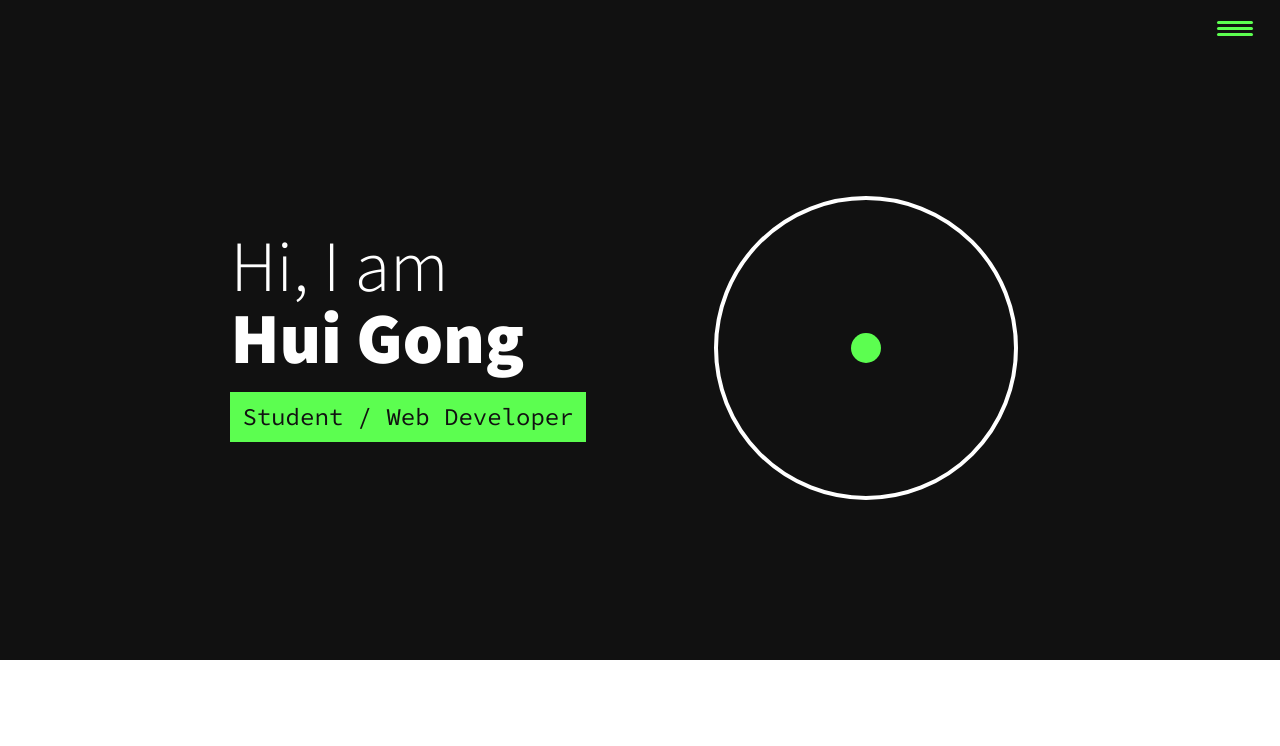
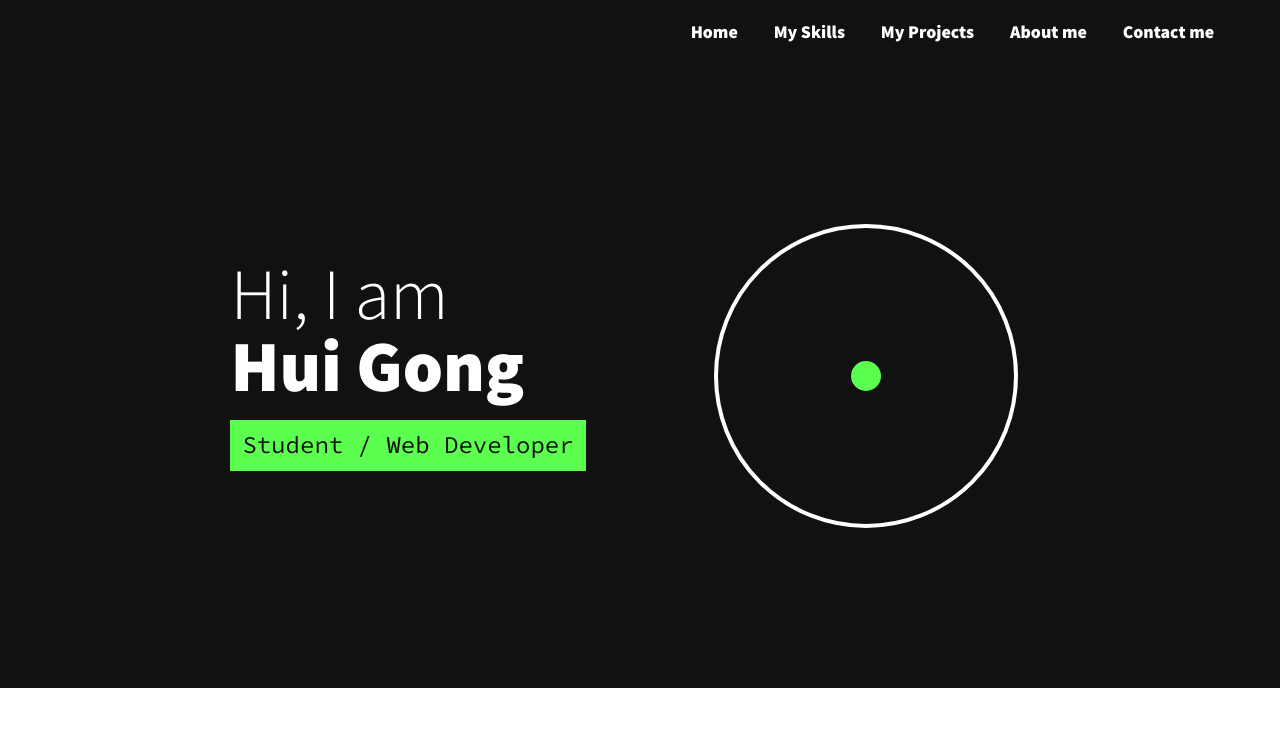
Before and after one commit to HuiGong-dev/node-app, a website: page index.html in a window 1280 px wide. Shown: the top 746 px of the page. Drawn offline with nearby package versions, Linux system fonts and the light colour scheme.

Commit message:
add sticky headbar for laptop screen

```diff
--- a/app.js
+++ b/app.js
@@ -5,6 +5,7 @@ const app = express();
 app.use(express.static("public"));
 
 app.get("/", function(req, res){
+    console.log(req.acceptsLanguages('en', 'de'));
     res.sendFile(__dirname + "/index.html");
 });
 
--- a/index.html
+++ b/index.html
@@ -20,12 +20,12 @@
     <link
         href="https://fonts.googleapis.com/css2?family=Source+Code+Pro:wght@400;900&family=Source+Sans+Pro:wght@300;900&display=swap"
         rel="stylesheet">
-    <link rel="shortcut icon" href="img/favicon.png" />
-    <link rel="stylesheet" href="css/styles.css">
+    <link rel="shortcut icon" href="/img/favicon.png" />
+    <link rel="stylesheet" href="/css/styles.css">
 </head>
 
 <body>
-    <header>
+    <header class="sticky head-bar">
         <div class="logo">
             <!-- <img src="" alt="logo"> -->
             <a href="#" class="logo"></a>
@@ -174,7 +174,7 @@
         </ul>
     </footer>
 
-    <script src="js/index.js"></script>
+    <script src="/js/index.js"></script>
 
 </body>
 
--- a/public/css/styles.css
+++ b/public/css/styles.css
@@ -27,6 +27,8 @@
 
   --bs: 0.25em 0.25 em 0.75em rgba(0, 0, 0, 0.25),
     0.125em 0.125em 0.25em rgba(0, 0, 0, 0.15);
+
+  --bs-light:0 0 3px rgba(0, 0, 0, 0.19);
 }
 
 @media (min-width: 800px) {
@@ -134,6 +136,8 @@ h3 {
 }
 
 /* header */
+
+
 .logo {
   font-family: var(--ff-primary);
   font-size: var(--fs-h3);
@@ -245,6 +249,54 @@ header {
 }
 .hamburger::after {
   bottom: 6px;
+}
+
+@media (min-width: 1000px) {
+  .sticky {
+    position: -webkit-sticky;
+    position: sticky;
+    top: 0;
+  }
+  .head-bar {
+    background-color: var(--clr-dark);
+    color: var(--clr-light);
+  margin-top: 0;
+  padding-top: 1em;
+  padding-bottom: 1em;
+  padding-left: 3rem;
+  padding-right: 3rem;
+  display: flex;
+  flex-direction: row;
+  justify-content: flex-end;
+  align-items: center;
+  z-index: 100;
+  box-shadow: var(--bs-light);
+  }
+  .nav-toggle {
+    display: none;
+  }
+  .nav {
+    color: var(--clr-light);
+    position: relative;
+    transform: none;
+    display: flex;
+    flex-direction: row;
+    justify-content: flex-end;
+
+  }
+
+  .nav__list {
+    display: flex;
+    flex-direction: row;
+
+  }
+  .nav__item {
+    padding:0 1em;
+  }
+  .nav__link {
+    font-size: var(--ff-h3);
+  }
+
 }
 
 /* Intro Section */
```
